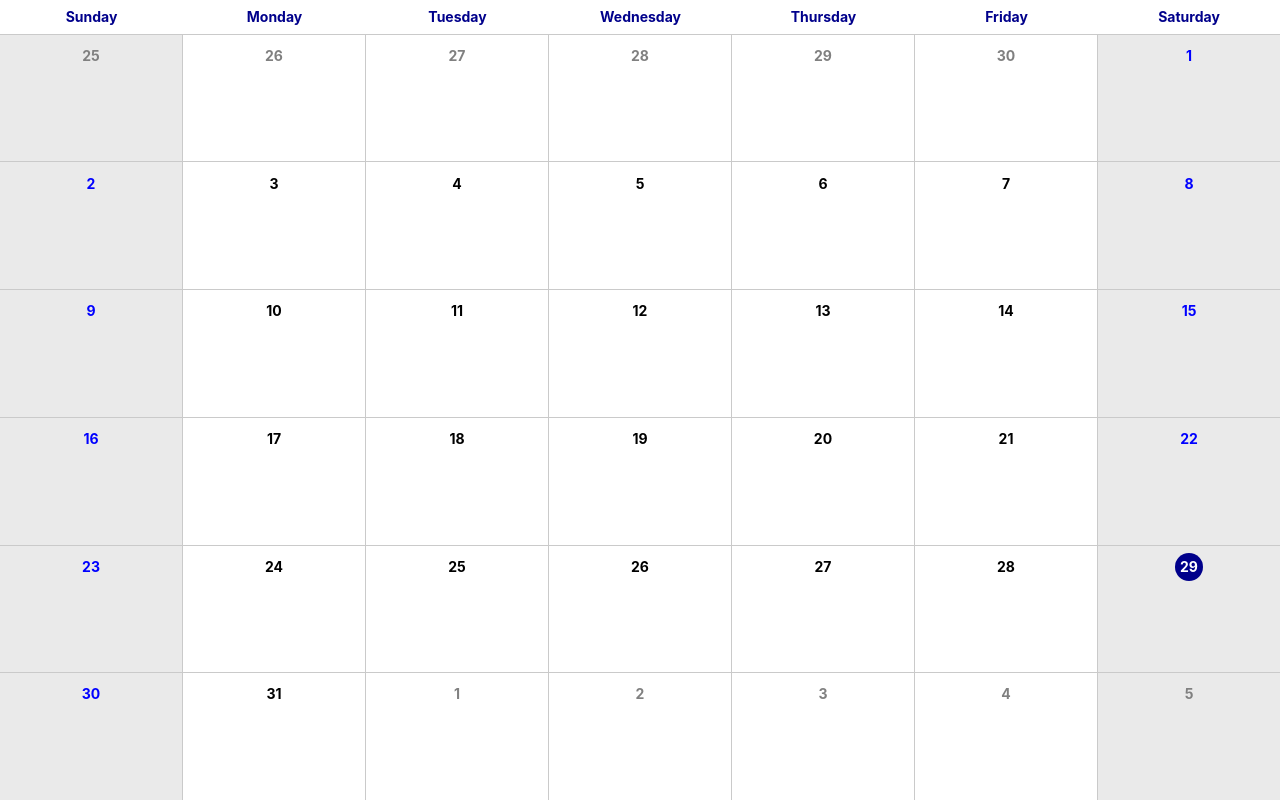
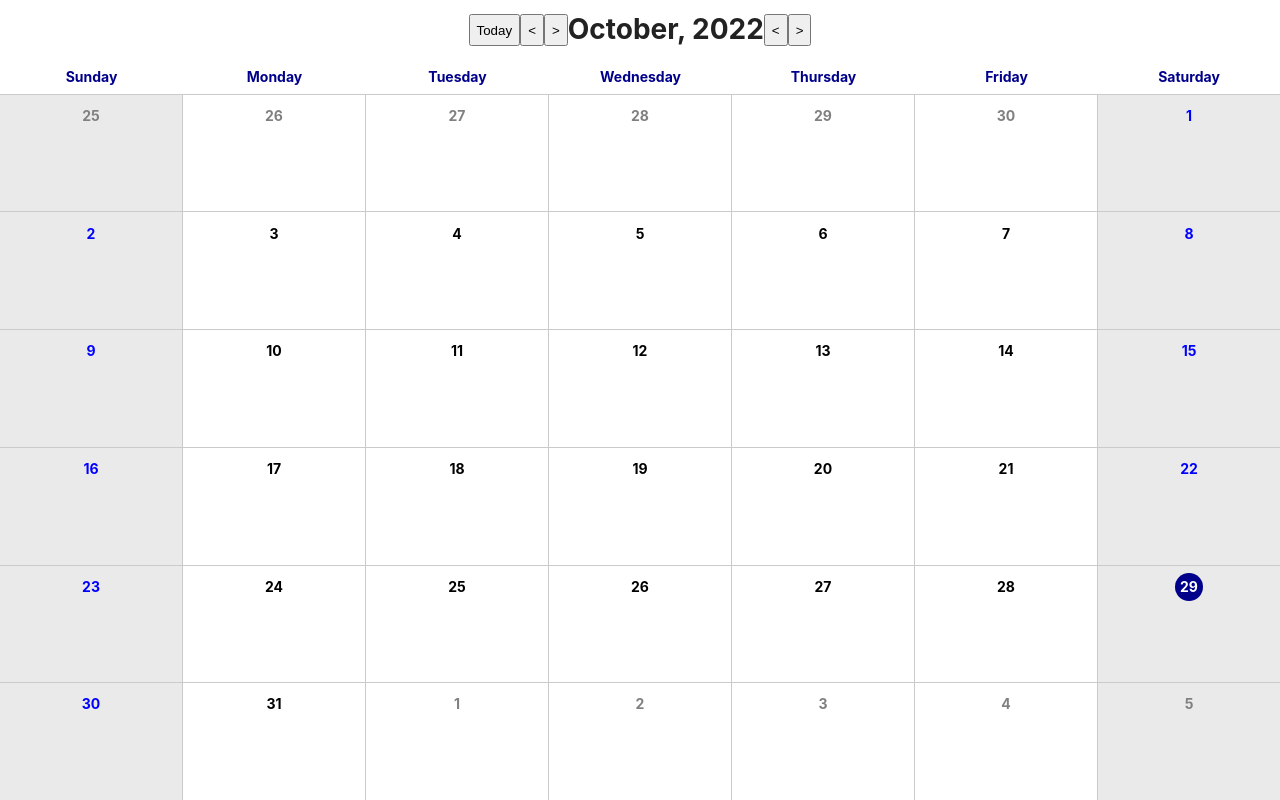
Before and after one commit to andreknob/ReactCalendar, a React (Create React App) app: page /calendar in a window 1280 px wide. Built offline with nearby package versions, Linux system fonts and the light colour scheme.

Commit message:
feat: added CalendarHeader jsx initial structure

```diff
--- /dev/null
+++ b/src/components/CalendarHeader/CalendarHeader.tsx
@@ -0,0 +1,25 @@
+import { useSelector } from "react-redux";
+
+import { MONTHS } from "../../constants";
+import { selectCalendar } from "../../store/slices/calendarSlice";
+import { Container } from "./styles";
+
+const CalendarHeader = () => {
+  const { selectedMonthDate } = useSelector(selectCalendar);
+
+  return (
+    <Container>
+      <button>Today</button>
+      <button>{"<"}</button>
+      <button>{">"}</button>
+      <h1>
+        {MONTHS[selectedMonthDate.getMonth()]},{" "}
+        {selectedMonthDate.getFullYear()}
+      </h1>
+      <button>{"<"}</button>
+      <button>{">"}</button>
+    </Container>
+  );
+};
+
+export default CalendarHeader;
--- /dev/null
+++ b/src/components/CalendarHeader/index.ts
@@ -0,0 +1,3 @@
+import CalendarHeader from "./CalendarHeader";
+
+export default CalendarHeader;
--- /dev/null
+++ b/src/components/CalendarHeader/styles.tsx
@@ -0,0 +1,9 @@
+import styled from "styled-components";
+
+export const Container = styled.div({
+  flex: "0 0 60px",
+  padding: "1rem",
+
+  display: "flex",
+  justifyContent: "center",
+});
--- a/src/constants.ts
+++ b/src/constants.ts
@@ -7,3 +7,18 @@ export const DAYS_OF_WEEK = [
   "Friday",
   "Saturday",
 ];
+
+export const MONTHS = {
+  0: "January",
+  1: "February",
+  2: "March",
+  3: "April",
+  4: "May",
+  5: "June",
+  6: "July",
+  7: "August",
+  8: "September",
+  9: "October",
+  10: "November",
+  11: "December",
+};
--- a/src/pages/Calendar/Calendar.tsx
+++ b/src/pages/Calendar/Calendar.tsx
@@ -1,30 +1,28 @@
-import { useSelector, useDispatch } from "react-redux";
+import { useSelector /*, useDispatch*/ } from "react-redux";
 
+import CalendarHeader from "../../components/CalendarHeader";
 import DayCell from "../../components/DayCell";
 import WeekDaysHeader from "../../components/WeekDays/WeekDays";
 import {
-  increment,
-  decrement,
+  // increment,
+  // decrement,
   selectCalendar,
 } from "../../store/slices/calendarSlice";
-import { Container } from "./styles";
+import { Container, CalendarGrid } from "./styles";
 
 function Calendar() {
-  const { selectedMonthDate, displayDates, numRows } =
-    useSelector(selectCalendar);
-  const dispatch = useDispatch();
-
-  console.log("selectedMonthDate");
-  console.log(selectedMonthDate);
-  console.log("displayDates");
-  console.log(displayDates);
+  const { displayDates, numRows } = useSelector(selectCalendar);
+  // const dispatch = useDispatch();
 
   return (
-    <Container numRows={numRows}>
-      <WeekDaysHeader />
-      {displayDates.map((date) => (
-        <DayCell key={date.toDateString()} date={date} />
-      ))}
+    <Container>
+      <CalendarHeader />
+      <CalendarGrid numRows={numRows}>
+        <WeekDaysHeader />
+        {displayDates.map((date) => (
+          <DayCell key={date.toDateString()} date={date} />
+        ))}
+      </CalendarGrid>
     </Container>
   );
 }
--- a/src/pages/Calendar/styles.tsx
+++ b/src/pages/Calendar/styles.tsx
@@ -2,9 +2,17 @@ import styled from "styled-components";
 
 import { IContainerProps } from "./interfaces";
 
-export const Container = styled.section<IContainerProps>((props) => ({
+export const Container = styled.div({
+  display: "flex",
+  flexDirection: "column",
   height: "100vh",
+});
+
+export const CalendarGrid = styled.section<IContainerProps>((props) => ({
+  height: "90vh",
   backgroundColor: "#cacaca",
+
+  flex: "1",
 
   display: "grid",
   gridTemplateColumns: "repeat(7, 1fr)",
--- a/src/sass/app.scss
+++ b/src/sass/app.scss
@@ -31,10 +31,6 @@ h5,
 h6 {
   color: #222;
   line-height: 1.1;
-
-  + * {
-    margin-top: 0.5rem;
-  }
 }
 
 strong {
```
